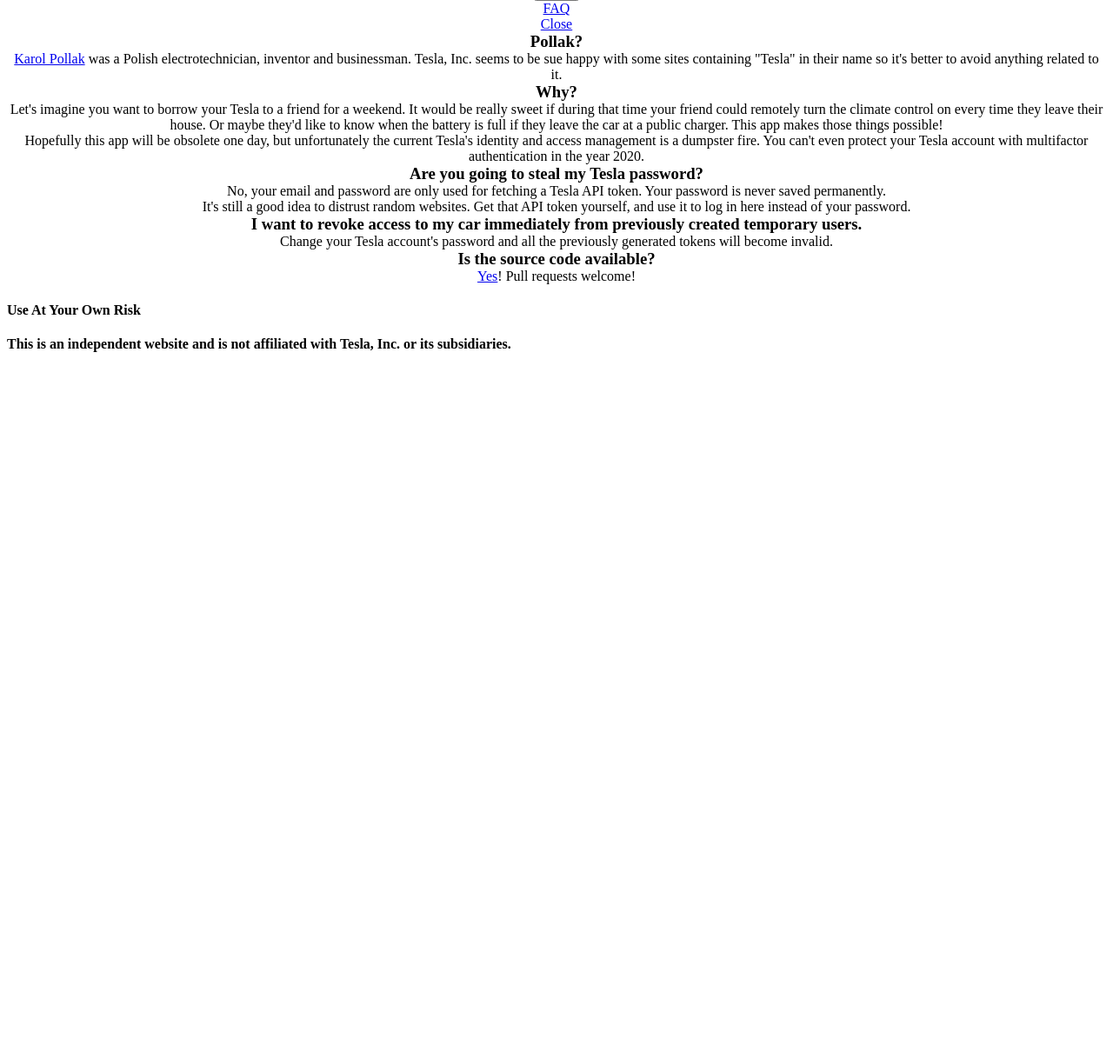
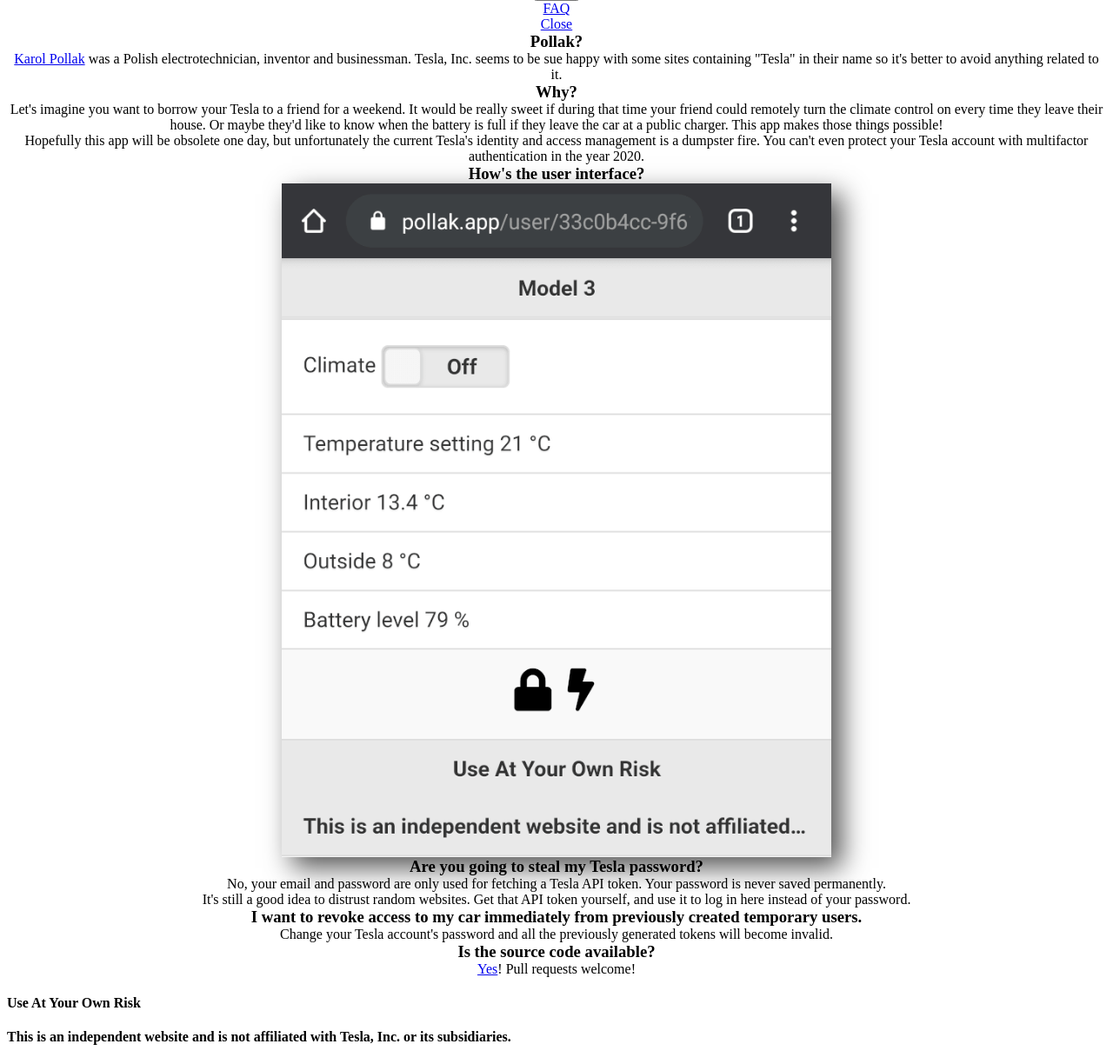
Before and after one commit to oittaa/pollak, a Flask app: page / in a window 1280 px wide. Shown: the part 445-1669 px from the top of the page at 87% size. Before the commit the page ends 850 px from the top, so only its background shows below. Run offline with Flask 2, Linux system fonts and the light colour scheme; some libraries are stand-ins or nearby versions.

Commit message:
User interface example

```diff
--- a/database/__init__.py
+++ b/database/__init__.py
@@ -161,7 +161,6 @@
             # https://cloud.google.com/firestore/quotas#writes_and_transactions
             if counter % 500 == 0:
                 batch.commit()
-                batch = self.db_client.batch()
             batch.delete(doc.reference)
         batch.commit()
         LOG.info('Deleted %d documents in %d seconds.', counter, int(time()) - now)
--- a/static/style.css
+++ b/static/style.css
@@ -7,3 +7,15 @@
 .margin-top {
     margin-top: 30px;
 }
+.pop-out {
+    width: 50%;
+    height: auto;
+    transition: transform .5s;
+    display: block;
+    margin-left: auto;
+    margin-right: auto;
+    box-shadow: 12px 12px 29px #555;
+}
+.pop-out:hover {
+    transform: scale(1.5, 1.5);
+}
--- a/templates/base.html
+++ b/templates/base.html
@@ -11,7 +11,7 @@
   <link rel="icon" type="image/png" sizes="32x32" href="{{ url_for('static', filename='favicon-32x32.png') }}">
   <link rel="icon" type="image/png" sizes="96x96" href="{{ url_for('static', filename='favicon-96x96.png') }}">
   <link rel="icon" type="image/png" sizes="16x16" href="{{ url_for('static', filename='favicon-16x16.png') }}">
-  <link rel="stylesheet" href="{{ url_for('static', filename='style.css') }}">
+  <link rel="stylesheet" href="{{ url_for('static', filename='style.css') }}?153b11d22f51466328c6e7d4dfffc1cc5ad20349191a5b0680bbf847c6b34bab">
   <link rel="stylesheet" href="https://ajax.googleapis.com/ajax/libs/jquerymobile/1.4.5/jquery.mobile.min.css" integrity="sha384-SyzOAwcH7y/xYTpH2SXVG8Ikon3Fls9v3x6OOXDzmVD3APv0wsjb/0q0CjpaJkLv" crossorigin="anonymous">
   <script src="https://ajax.googleapis.com/ajax/libs/jquery/1.12.4/jquery.min.js" integrity="sha384-nvAa0+6Qg9clwYCGGPpDQLVpLNn0fRaROjHqs13t4Ggj3Ez50XnGQqc/r8MhnRDZ" crossorigin="anonymous"></script>
   <script src="https://ajax.googleapis.com/ajax/libs/jquerymobile/1.4.5/jquery.mobile.min.js" integrity="sha384-XEn4bZ9g8ia7KJWyaf3o/ADO5s2pqwtDl1MdxgCZ9x6rm5QICw5Zk2+vwIJnAeFD" crossorigin="anonymous"></script>
--- a/templates/index.html
+++ b/templates/index.html
@@ -38,6 +38,8 @@
   <h3>Why?</h3>
   <p>Let's imagine you want to borrow your Tesla to a friend for a weekend. It would be really sweet if during that time your friend could remotely turn the climate control on every time they leave their house. Or maybe they'd like to know when the battery is full if they leave the car at a public charger. This app makes those things possible!</p>
   <p>Hopefully this app will be obsolete one day, but unfortunately the current Tesla's identity and access management is a dumpster fire. You can't even protect your Tesla account with multifactor authentication in the year 2020.</p>
+  <h3>How's the user interface?</h3>
+  <p><img src="{{ url_for('static', filename='example.png') }}" class="pop-out" alt="User interface example"></p>
   <h3>Are you going to steal my Tesla password?</h3>
   <p>No, your email and password are only used for fetching a Tesla API token. Your password is never saved permanently.</p>
   <p>It's still a good idea to distrust random websites. Get that API token yourself, and use it to log in here instead of your password.</p>
```
Also changed, not shown: README.md, static/example.png (added), 1 other file.
